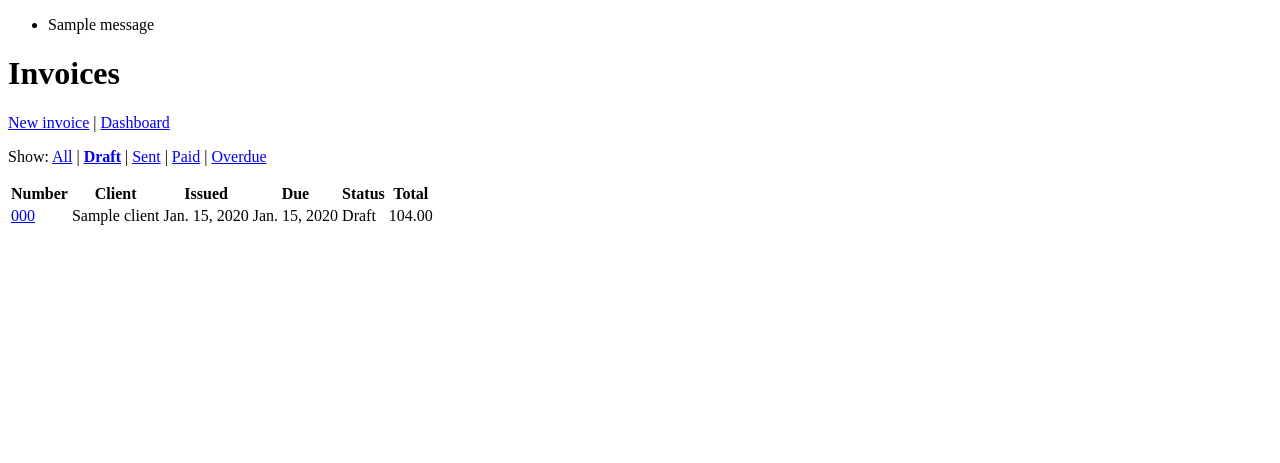
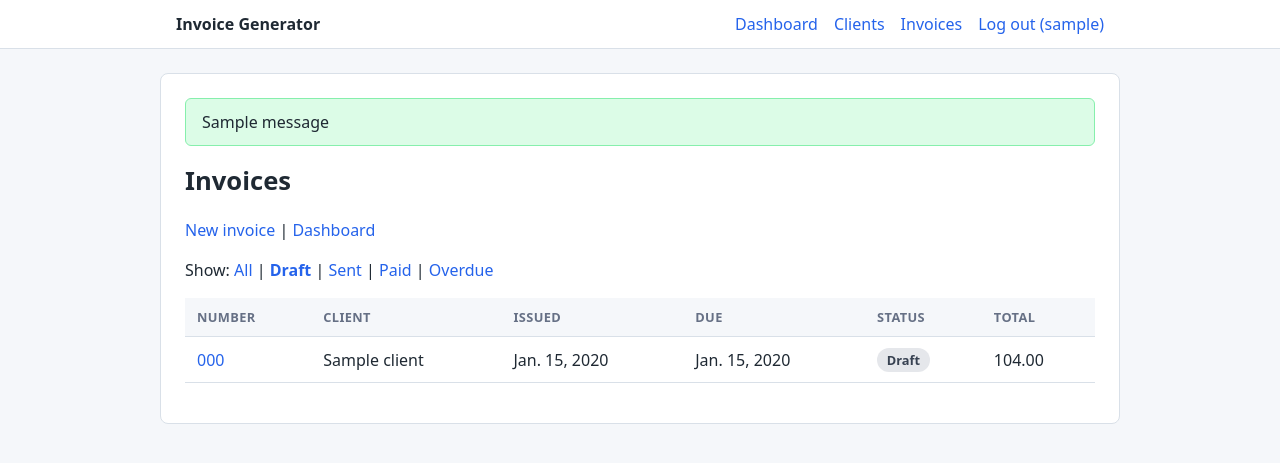
Before and after one commit to WeziZimba-Z10/invoice-generator, a Django app: page /invoices/?status=draft in a window 1280 px wide. Shown: the top 463 px of the page. Run offline with Django 5.2, Linux system fonts and the light colour scheme; a user stored in the database is signed in; tables that the repository leaves empty hold one stand-in row (values such as "Sample post"); one stand-in notice (Sample message) is shown.

Commit message:
Add stylesheet, navigation bar and status badges

```diff
--- a/config/settings.py
+++ b/config/settings.py
@@ -119,6 +119,7 @@ USE_TZ = True
 # https://docs.djangoproject.com/en/6.1/howto/static-files/
 
 STATIC_URL = 'static/'
+STATICFILES_DIRS = [BASE_DIR / "static"]
 
 
 # Email
--- /dev/null
+++ b/static/css/style.css
@@ -0,0 +1,250 @@
+:root {
+  --bg: #f5f7fa;
+  --surface: #ffffff;
+  --text: #1f2933;
+  --muted: #667085;
+  --border: #d9e0e8;
+  --primary: #2563eb;
+  --primary-dark: #1d4ed8;
+  --danger: #dc2626;
+  --radius: 8px;
+}
+
+* {
+  box-sizing: border-box;
+}
+
+body {
+  margin: 0;
+  font-family: system-ui, -apple-system, "Segoe UI", Roboto, sans-serif;
+  background: var(--bg);
+  color: var(--text);
+  line-height: 1.5;
+}
+
+a {
+  color: var(--primary);
+  text-decoration: none;
+}
+
+a:hover {
+  text-decoration: underline;
+}
+
+/* Navigation bar */
+.navbar {
+  background: var(--surface);
+  border-bottom: 1px solid var(--border);
+}
+
+.navbar-inner {
+  max-width: 960px;
+  margin: 0 auto;
+  padding: 0.75rem 1rem;
+  display: flex;
+  flex-wrap: wrap;
+  align-items: center;
+  gap: 1rem;
+}
+
+.brand {
+  font-weight: 700;
+  color: var(--text);
+  margin-right: auto;
+}
+
+.navbar form {
+  margin: 0;
+}
+
+/* Page container */
+main {
+  max-width: 960px;
+  margin: 1.5rem auto;
+  padding: 1.5rem;
+  background: var(--surface);
+  border: 1px solid var(--border);
+  border-radius: var(--radius);
+}
+
+h1 {
+  margin-top: 0;
+  font-size: 1.6rem;
+}
+
+h2 {
+  font-size: 1.15rem;
+  margin-top: 2rem;
+}
+
+/* Tables */
+table {
+  width: 100%;
+  border-collapse: collapse;
+  margin: 1rem 0;
+}
+
+th,
+td {
+  padding: 0.6rem 0.75rem;
+  text-align: left;
+  border-bottom: 1px solid var(--border);
+}
+
+th {
+  background: var(--bg);
+  font-size: 0.8rem;
+  color: var(--muted);
+  text-transform: uppercase;
+  letter-spacing: 0.03em;
+}
+
+tfoot td {
+  font-weight: 600;
+}
+
+/* Forms */
+form p {
+  margin: 0 0 1rem;
+}
+
+label {
+  display: block;
+  font-weight: 600;
+  margin-bottom: 0.25rem;
+}
+
+input[type="text"],
+input[type="email"],
+input[type="password"],
+input[type="number"],
+input[type="date"],
+select,
+textarea {
+  width: 100%;
+  padding: 0.55rem 0.7rem;
+  border: 1px solid var(--border);
+  border-radius: 6px;
+  font: inherit;
+  background: #ffffff;
+}
+
+input:focus,
+select:focus,
+textarea:focus {
+  outline: 2px solid var(--primary);
+  outline-offset: 1px;
+}
+
+.helptext {
+  display: block;
+  color: var(--muted);
+  font-size: 0.85rem;
+  margin-top: 0.25rem;
+}
+
+.errorlist {
+  list-style: none;
+  padding: 0;
+  margin: 0 0 0.25rem;
+  color: var(--danger);
+  font-size: 0.9rem;
+}
+
+/* Buttons */
+button {
+  display: inline-block;
+  padding: 0.55rem 1rem;
+  background: var(--primary);
+  color: #ffffff;
+  border: none;
+  border-radius: 6px;
+  font: inherit;
+  cursor: pointer;
+}
+
+button:hover {
+  background: var(--primary-dark);
+}
+
+button.link-button {
+  background: none;
+  color: var(--primary);
+  padding: 0;
+}
+
+button.link-button:hover {
+  background: none;
+  text-decoration: underline;
+}
+
+/* Messages */
+.messages {
+  list-style: none;
+  padding: 0;
+  margin: 0 0 1rem;
+}
+
+.messages li {
+  padding: 0.7rem 1rem;
+  margin-bottom: 0.5rem;
+  border-radius: 6px;
+  background: #fef3c7;
+  border: 1px solid #fcd34d;
+}
+
+.messages li.error {
+  background: #fee2e2;
+  border-color: #fca5a5;
+}
+
+.messages li.success {
+  background: #dcfce7;
+  border-color: #86efac;
+}
+
+/* Status badges */
+.badge {
+  display: inline-block;
+  padding: 0.15rem 0.6rem;
+  border-radius: 999px;
+  font-size: 0.8rem;
+  font-weight: 600;
+}
+
+.badge-draft {
+  background: #e5e7eb;
+  color: #374151;
+}
+
+.badge-sent {
+  background: #dbeafe;
+  color: #1d4ed8;
+}
+
+.badge-paid {
+  background: #dcfce7;
+  color: #166534;
+}
+
+.badge-overdue {
+  background: #fee2e2;
+  color: #b91c1c;
+}
+
+/* Small screens */
+@media (max-width: 640px) {
+  main {
+    margin: 0;
+    padding: 1rem;
+    border-radius: 0;
+    border-left: 0;
+    border-right: 0;
+  }
+
+  table {
+    display: block;
+    overflow-x: auto;
+    white-space: nowrap;
+  }
+}
--- a/templates/base.html
+++ b/templates/base.html
@@ -1,16 +1,35 @@
+{% load static %}
 <!DOCTYPE html>
 <html lang="en">
 <head>
   <meta charset="UTF-8">
   <meta name="viewport" content="width=device-width, initial-scale=1">
   <title>{% block title %}Invoice Generator{% endblock %}</title>
+  <link rel="stylesheet" href="{% static 'css/style.css' %}">
 </head>
 <body>
+  <nav class="navbar">
+    <div class="navbar-inner">
+      <a class="brand" href="{% url 'home' %}">Invoice Generator</a>
+      {% if user.is_authenticated %}
+        <a href="{% url 'dashboard' %}">Dashboard</a>
+        <a href="{% url 'client_list' %}">Clients</a>
+        <a href="{% url 'invoice_list' %}">Invoices</a>
+        <form method="post" action="{% url 'logout' %}">
+          {% csrf_token %}
+          <button type="submit" class="link-button">Log out ({{ user.username }})</button>
+        </form>
+      {% else %}
+        <a href="{% url 'login' %}">Log in</a>
+        <a href="{% url 'register' %}">Register</a>
+      {% endif %}
+    </div>
+  </nav>
   <main>
-      {% if messages %}
-      <ul>
+    {% if messages %}
+      <ul class="messages">
         {% for message in messages %}
-          <li>{{ message }}</li>
+          <li class="{{ message.tags }}">{{ message }}</li>
         {% endfor %}
       </ul>
     {% endif %}
--- a/templates/invoices/invoice_detail.html
+++ b/templates/invoices/invoice_detail.html
@@ -37,7 +37,7 @@
     <strong>Client:</strong> {{ invoice.client.name }}<br>
     <strong>Issued:</strong> {{ invoice.issue_date }}<br>
     <strong>Due:</strong> {{ invoice.due_date }}<br>
-    <strong>Status:</strong> {{ invoice.status_label }}
+    <strong>Status:</strong> <span class="badge badge-{{ invoice.status_label|lower }}">{{ invoice.status_label }}</span>
   </p>
 
   <table>
--- a/templates/invoices/invoice_list.html
+++ b/templates/invoices/invoice_list.html
@@ -37,7 +37,7 @@
             <td>{{ invoice.client.name }}</td>
             <td>{{ invoice.issue_date }}</td>
             <td>{{ invoice.due_date }}</td>
-            <td>{{ invoice.status_label }}</td>
+            <td><span class="badge badge-{{ invoice.status_label|lower }}">{{ invoice.status_label }}</span></td>
             <td>{{ invoice.total|floatformat:2 }}</td>
           </tr>
         {% endfor %}
```
